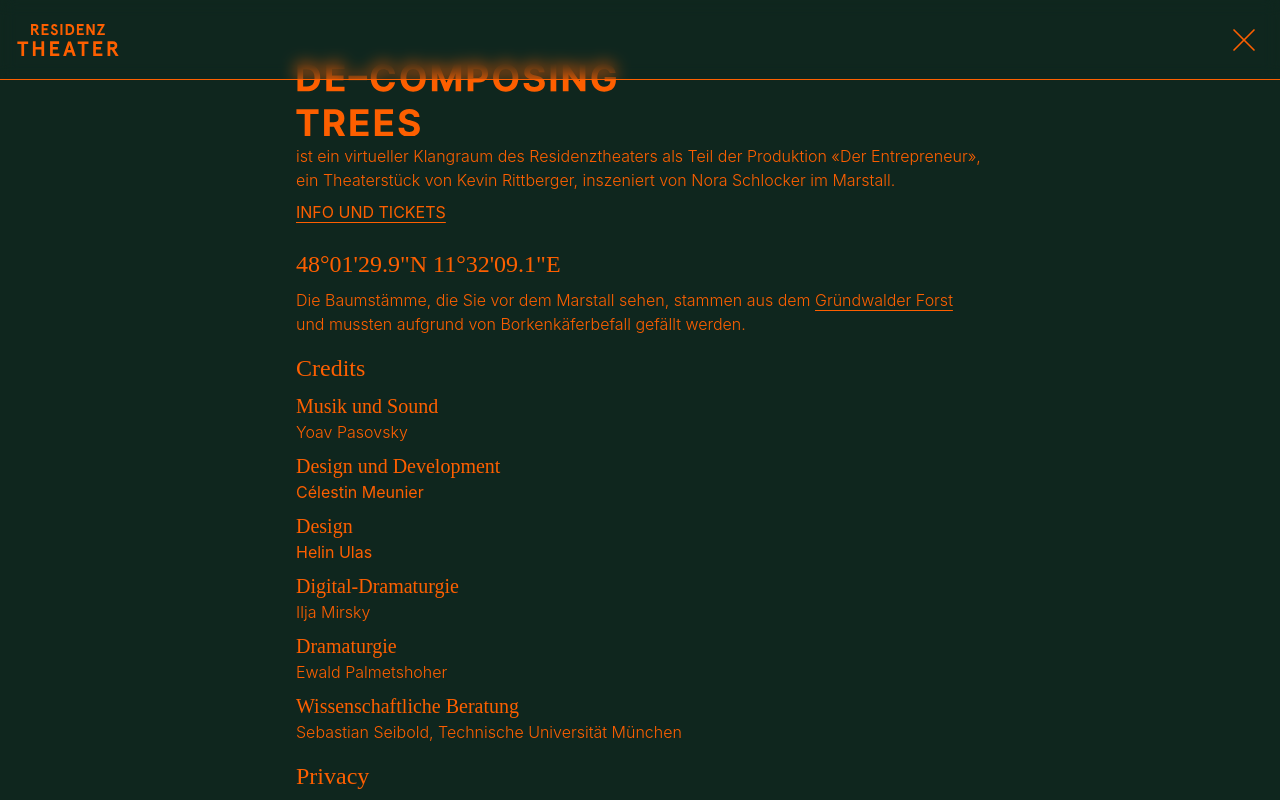
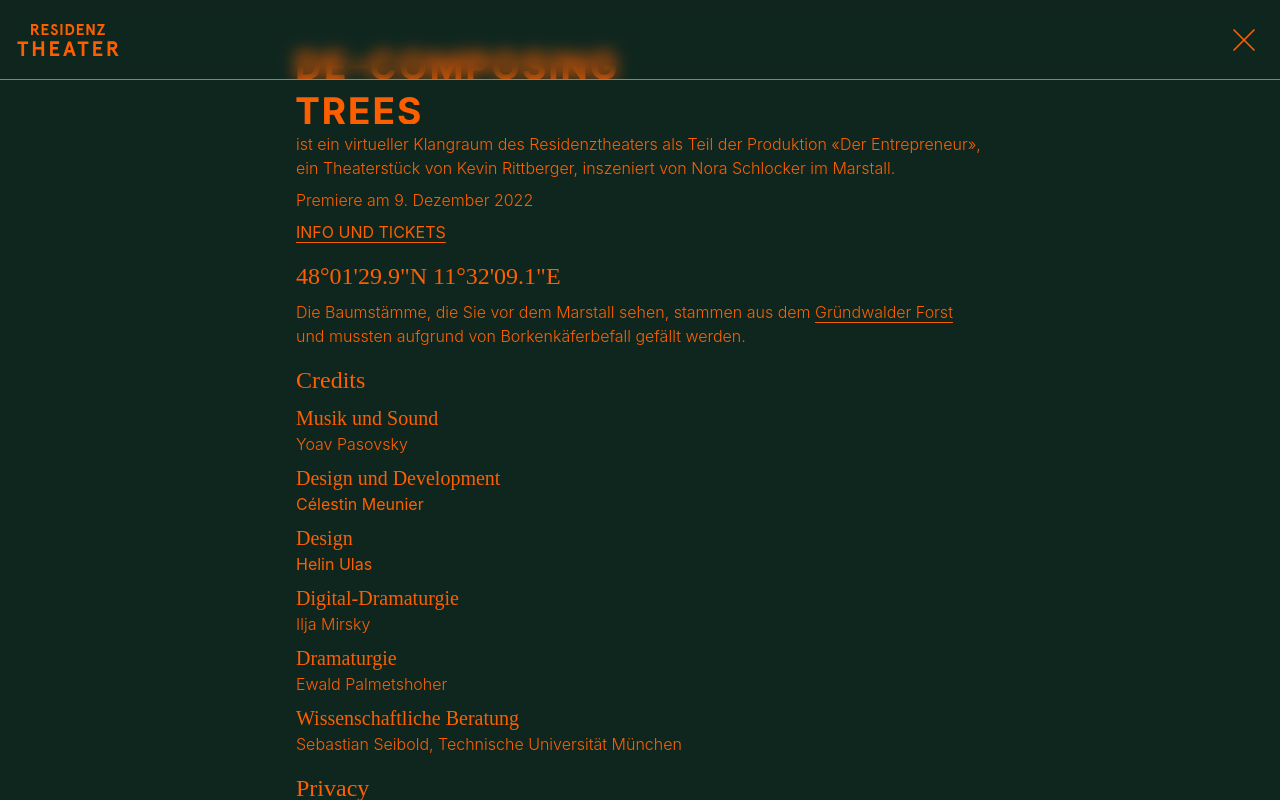
Before and after one commit to backslash-zero/entrepreneur-klangraum, a React (Create React App) app: page /infos in a window 1280 px wide. Built offline with nearby package versions, Linux system fonts and the light colour scheme; no server answers.

Commit message:
made adjustments according to enail

```diff
--- a/src/pages/Infos.tsx
+++ b/src/pages/Infos.tsx
@@ -28,10 +28,10 @@
 						<p>
 							ist ein virtueller Klangraum des Residenztheaters als Teil der Produktion «Der Entrepreneur», ein Theaterstück von Kevin Rittberger, inszeniert von Nora Schlocker im Marstall.
 						</p>
+						<p>
+							Premiere am 9. Dezember 2022
+						</p>
 						<a className="underline underline-offset-4" href="https://www.residenztheater.de/stuecke/detail/der-entrepreneur">INFO UND TICKETS</a>
-						<p>
-
-						</p>
 					</div>
 					<h2 className="text-2xl font-display mt-4 mb-2">48°01'29.9"N 11°32'09.1"E</h2>
 					<p>
```
